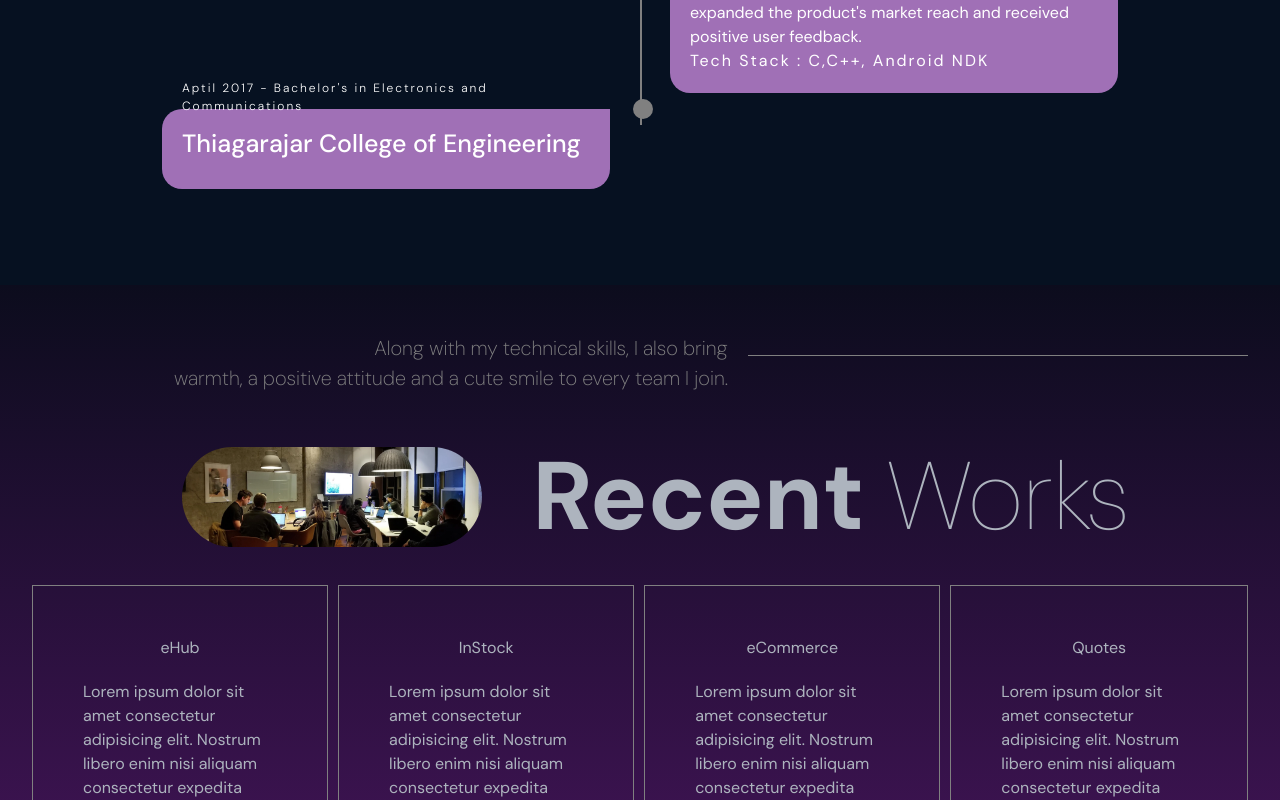
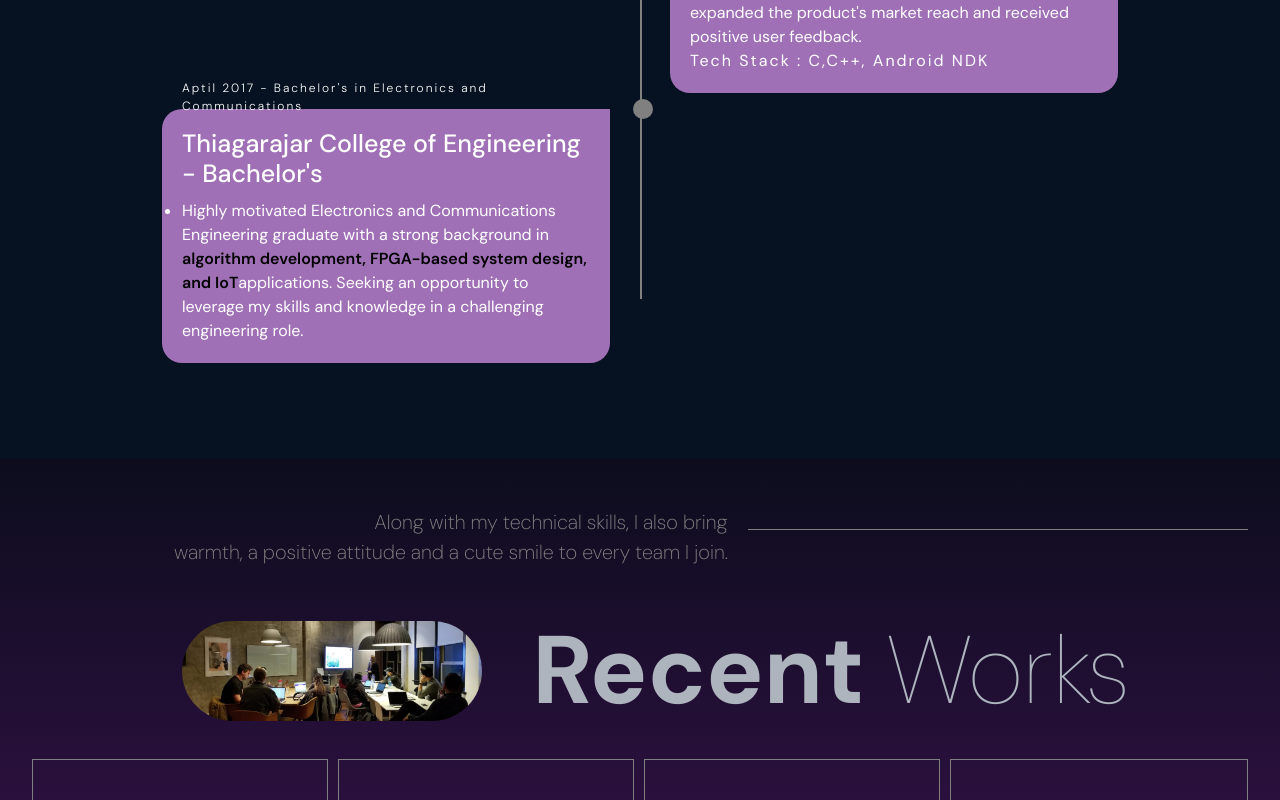
Before and after one commit to padmalathak/portfolio, a React (Create React App) app: page / in a window 1280 px wide. Shown: the part 2680-3480 px from the top of the page. Built offline with nearby package versions, Linux system fonts and the light colour scheme.

Commit message:
Thiagarajar college of eng updtae

```diff
--- a/src/Component/Timeline/Timeline.jsx
+++ b/src/Component/Timeline/Timeline.jsx
@@ -129,14 +129,18 @@ function Timeline() {
                   <h3 class="date">
                     Aptil 2017 - Bachelor's in Electronics and Communications
                   </h3>
-                  <h1>Thiagarajar College of Engineering</h1>
+                  <h1>Thiagarajar College of Engineering - Bachelor's</h1>
                   <ul>
-                    {/* <li className="list-disc">
+                    <li className="list-disc">
                       {" "}
-                      Analyzed clients' requirements to develop products on the
-                      T24 core module platform, resulting in the successful
-                      implementation of new functionalities
-                    </li> */}
+                      Highly motivated Electronics and Communications
+                      Engineering graduate with a strong background in{" "}
+                      <b className="list__bold">
+                        algorithm development, FPGA-based system design, and IoT
+                      </b>
+                      applications. Seeking an opportunity to leverage my skills
+                      and knowledge in a challenging engineering role.
+                    </li>
                   </ul>
                 </div>
               </motion.li>
```
